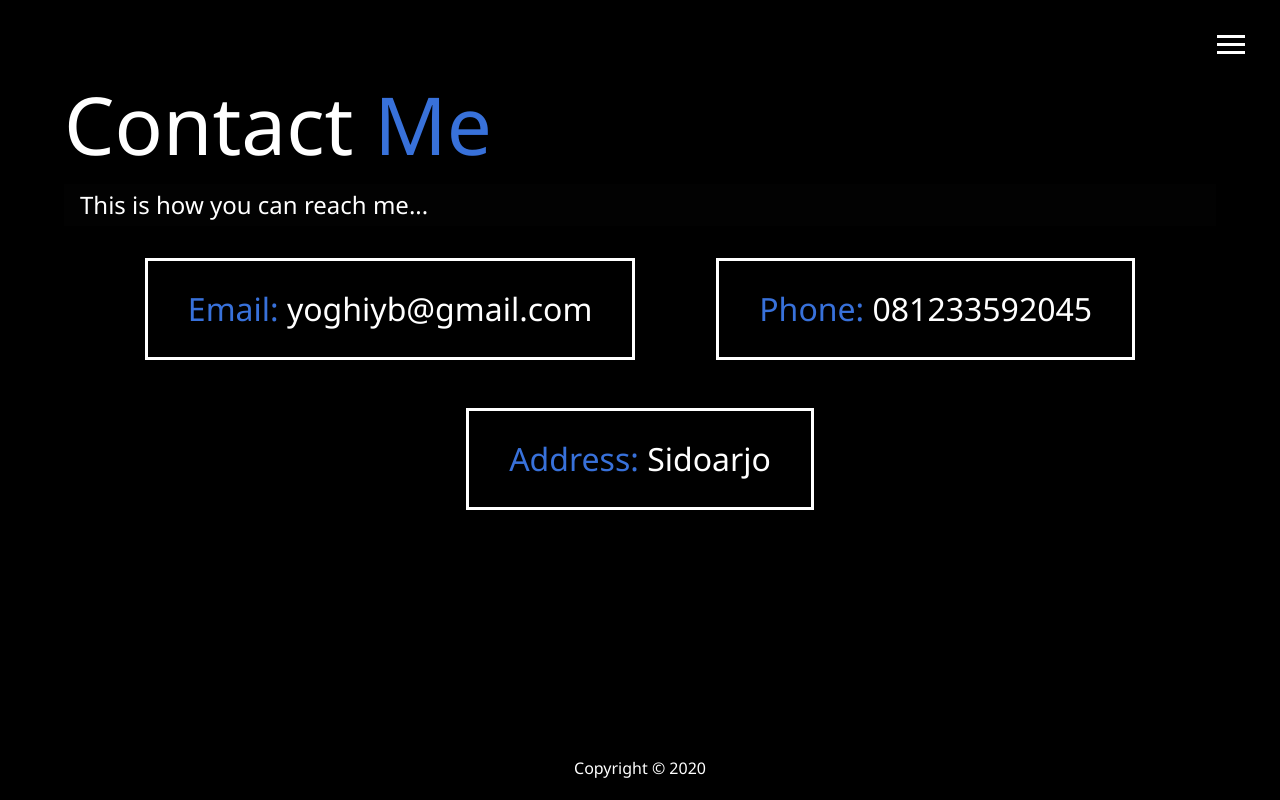
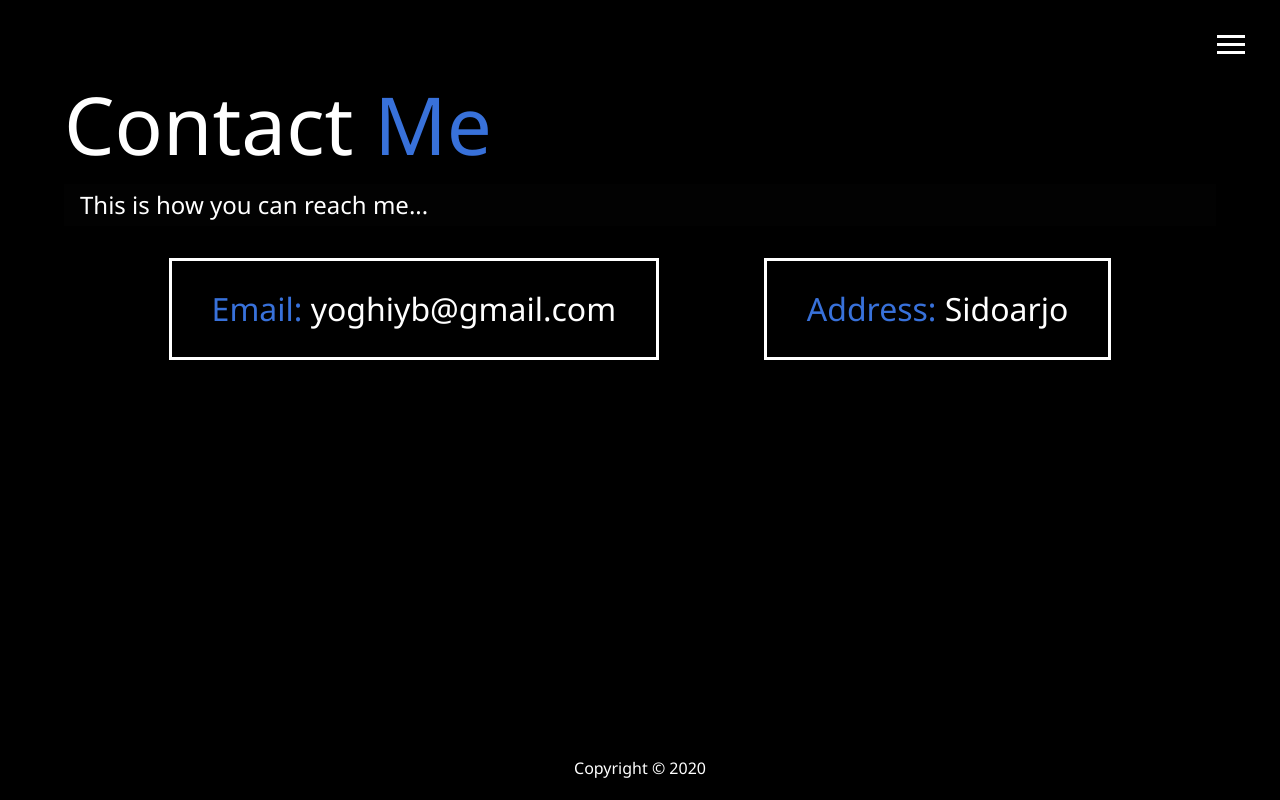
Before and after one commit to yoghiyb/yoghiyb.github.io, a plain HTML site: page contact.html in a window 1280 px wide. Drawn offline with Linux system fonts and the light colour scheme.

Commit message:
edit contact

```diff
--- a/contact.html
+++ b/contact.html
@@ -51,9 +51,7 @@
             <div>
                 <span class="text-secondary">Email: </span> yoghiyb@gmail.com
             </div>
-            <div>
-                <span class="text-secondary">Phone: </span> 081233592045
-            </div>
+
             <div>
                 <span class="text-secondary">Address:</span> Sidoarjo
             </div>
```
